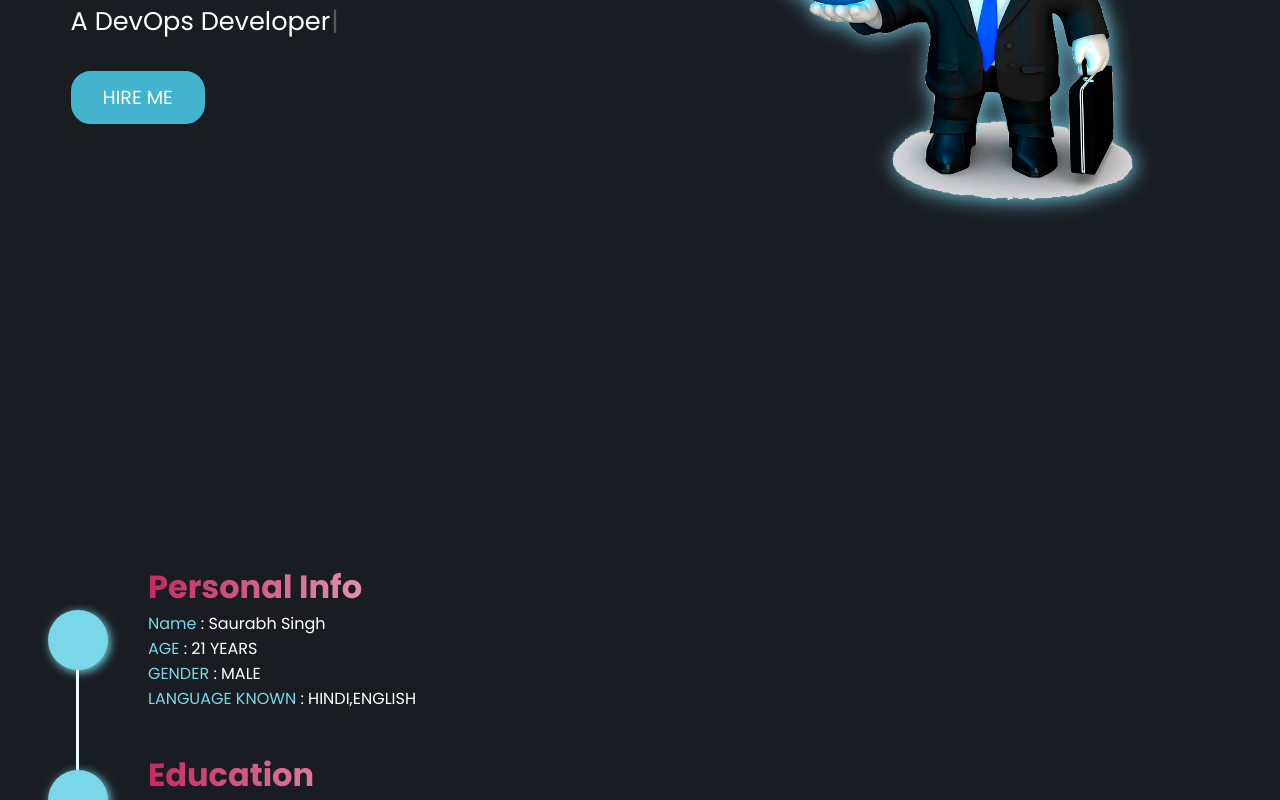
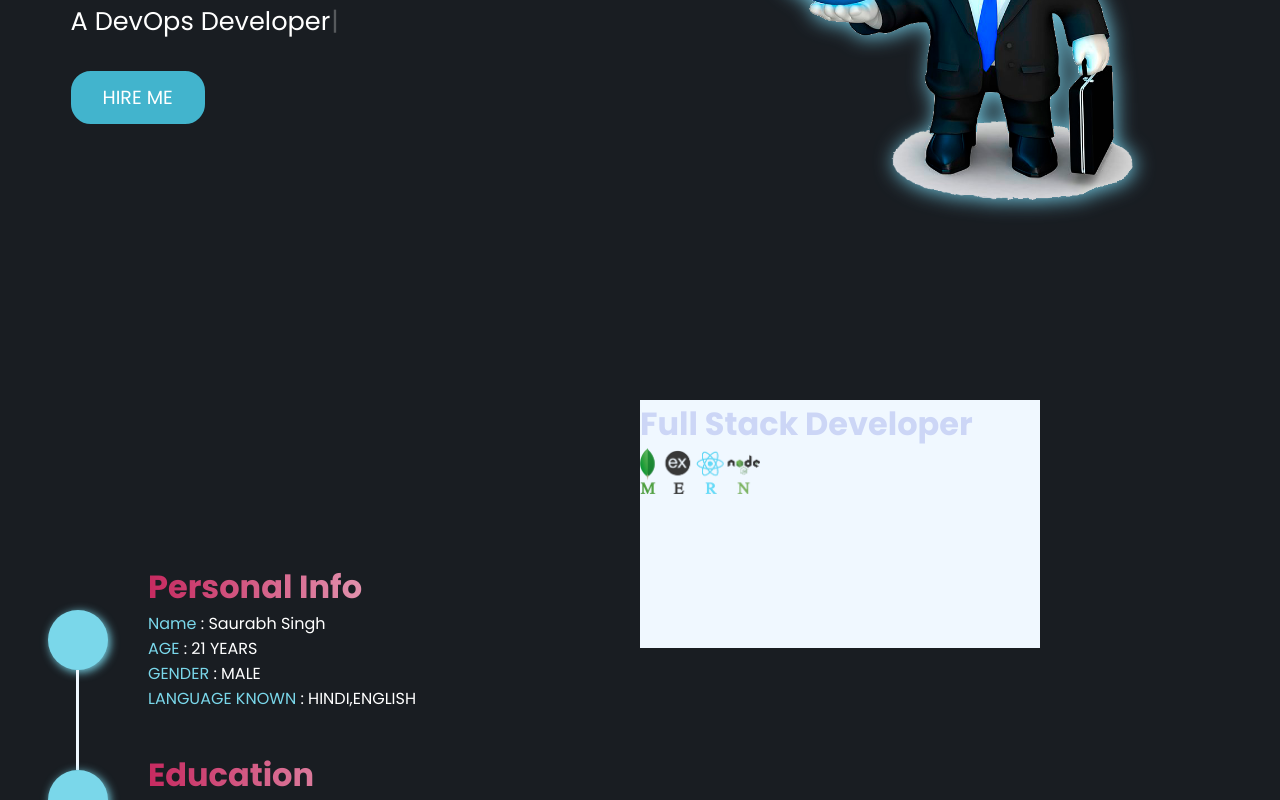
Before and after one commit to itssaurabhsingh07/Portfolio, a React (Vite) app: page / in a window 1280 px wide. Shown: the part 400-1200 px from the top of the page. Built offline with nearby package versions, Linux system fonts and the light colour scheme.

Commit message:
Card component

```diff
--- a/src/components/About/About.jsx
+++ b/src/components/About/About.jsx
@@ -1,5 +1,6 @@
 import React from 'react'
 import './About.css'
+import Card from '../Card/Card.jsx'
 function About() {
   return (
     <div id='about'>
@@ -60,7 +61,7 @@ function About() {
         </div>
       </div>
       <div className='rightabout'>
-
+        <Card />
       </div>
     </div>
   )
--- a/src/components/Card/Card.css
+++ b/src/components/Card/Card.css
@@ -0,0 +1,15 @@
+.card{
+    width: 400px;
+    height: 200px;
+    background-color: aliceblue;
+    position: relative;
+}
+.hovercard img{
+    width: 30%;
+}
+.hovercard{
+    width: 100%;
+    height: 100%;
+    background-color: aliceblue;
+    position: absolute;
+}
--- a/src/components/Card/Card.jsx
+++ b/src/components/Card/Card.jsx
@@ -0,0 +1,15 @@
+import React from 'react'
+import './Card.css'
+import mern from '../../assets/mern.png'
+function Card({ title, image }) {
+  return (
+    <div className='card'>
+        <h1>Full Stack Developer</h1>
+        <div className="hovercard">
+        <img src ={mern} alt="" />
+    </div>
+    </div>
+  )
+}
+
+export default Card
```
